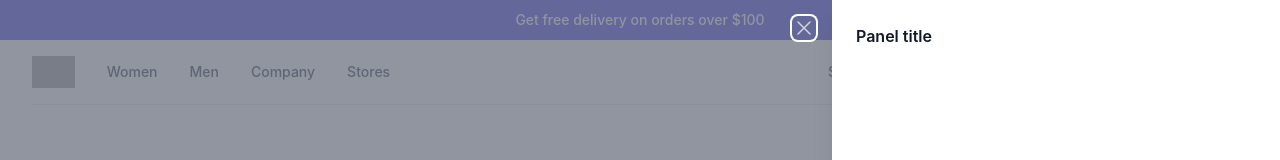
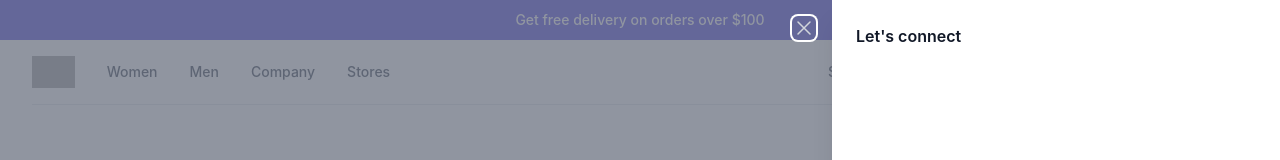
Before and after one commit to TauqeerAhmad5201/tailwind-learn, a React (Create React App) app: page / in a window 1280 px wide. Shown: the top 160 px of the page. Built offline with nearby package versions, Linux system fonts and the light colour scheme; grey boxes are pictures that could not be loaded.

Commit message:
changed panel text

```diff
--- a/src/components/Slide-over.js
+++ b/src/components/Slide-over.js
@@ -56,7 +56,7 @@ export default function SlideOver() {
                   <div className="flex h-full flex-col overflow-y-scroll bg-white py-6 shadow-xl">
                     <div className="px-4 sm:px-6">
                       <Dialog.Title className="text-base font-semibold leading-6 text-gray-900">
-                        Panel title
+                        Let's connect
                       </Dialog.Title>
                     </div>
                     <div className="relative mt-6 flex-1 px-4 sm:px-6">{/* Your content */}</div>
```
